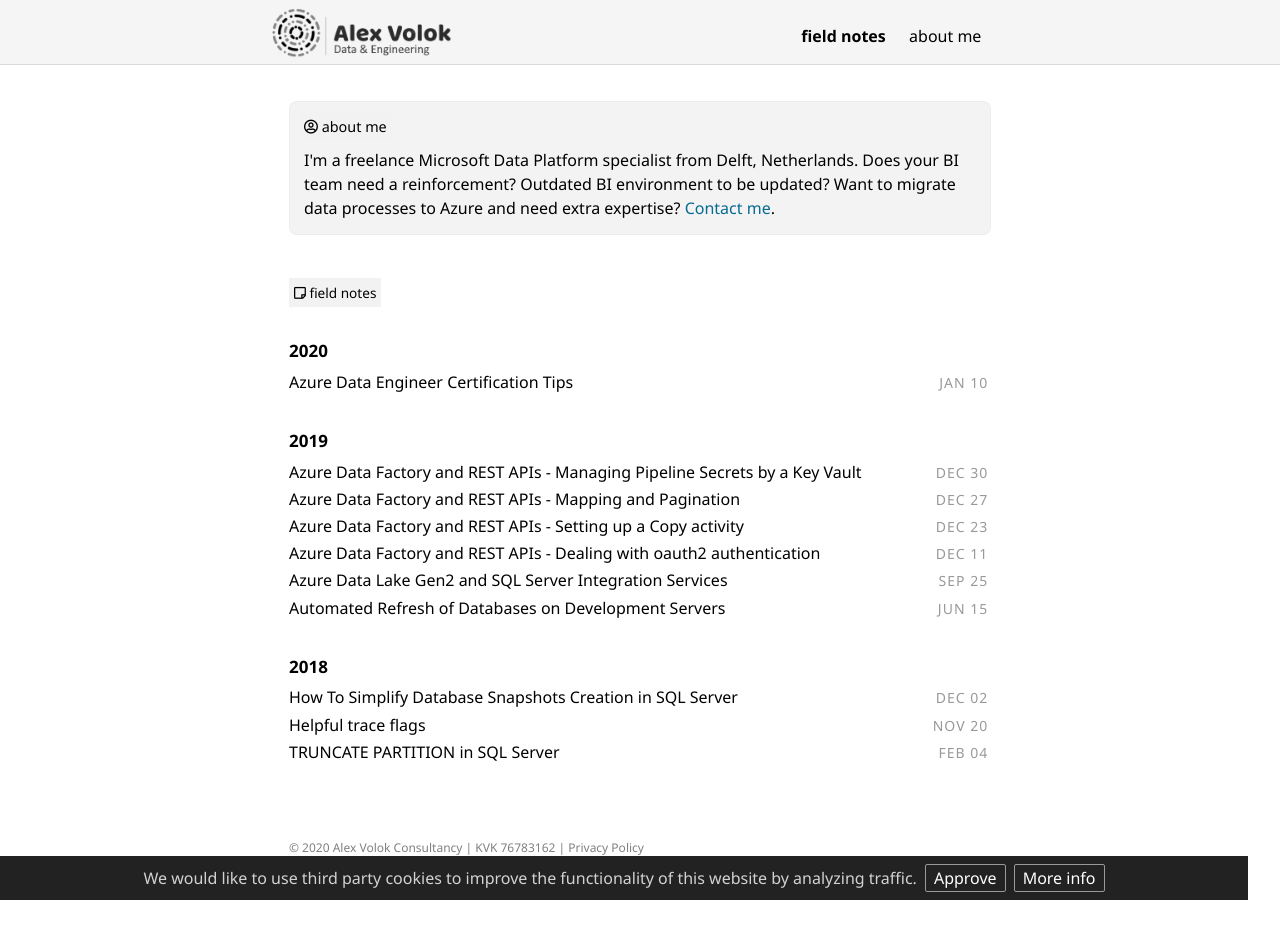
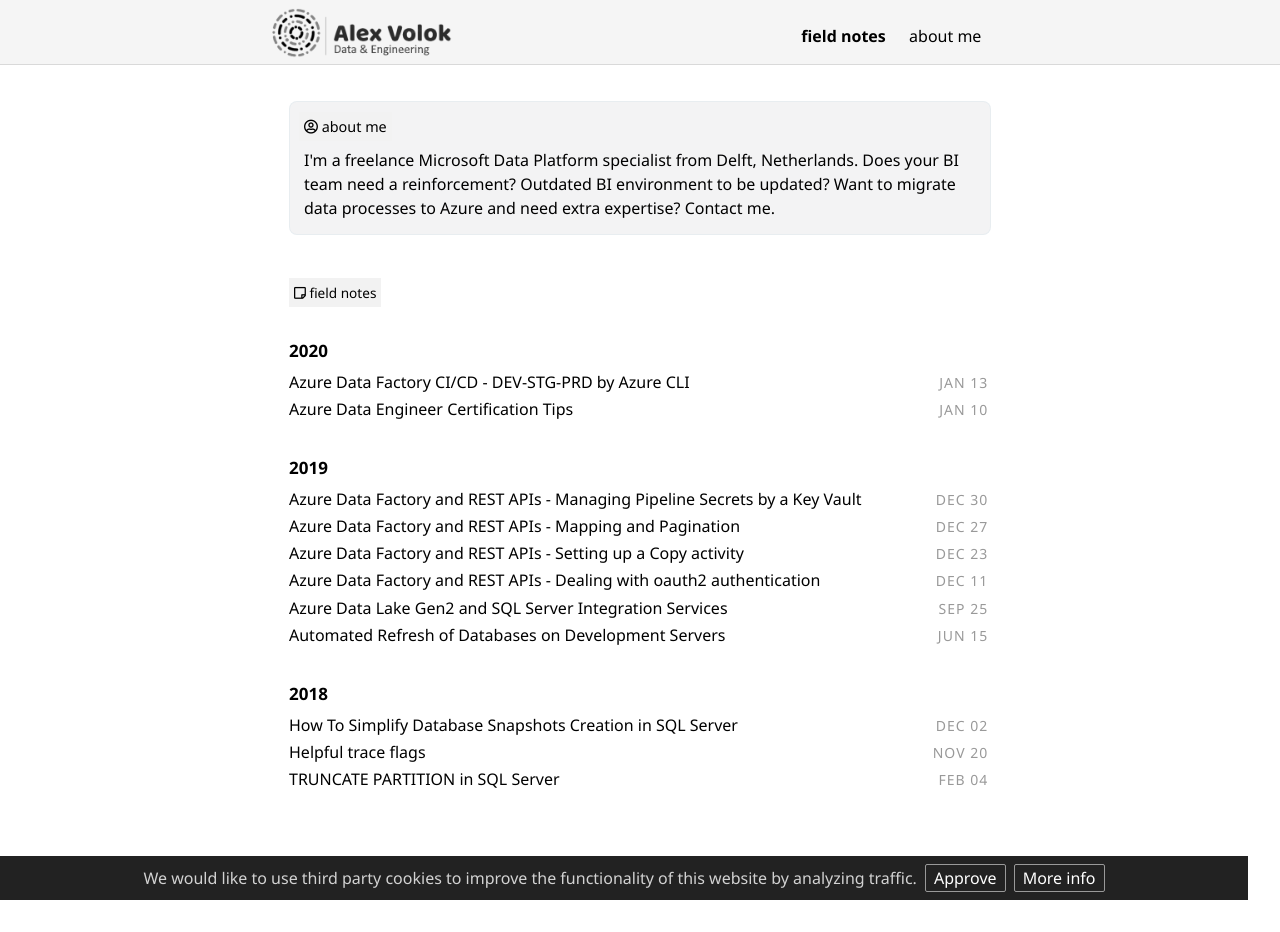
Before and after one commit to alexvolok/alexvolok.github.io, a Jekyll site: the page built from index2.html, in a window 1280 px wide. Built offline with Jekyll 4.4.1, drawn with Linux system fonts in a browser that asks for light colours; some web fonts are replaced; before the commit the page ends 905 px from its top, so only the background shows below that; part of the change alters nothing that is shown.

```diff
--- a/_includes/intro.html
+++ b/_includes/intro.html
@@ -6,7 +6,7 @@
 </span>
 </p>
 I'm a freelance Microsoft Data Platform specialist from Delft, Netherlands.
-Does your BI team need a reinforcement? Outdated BI environment to be updated? Want to migrate data processes to Azure and need extra expertise? <a style="color: #076a90;" href="/about#contact">Contact me</a>.
+Does your BI team need a reinforcement? Outdated BI environment to be updated? Want to migrate data processes to Azure and need extra expertise? <a href="/about#contact">Contact me</a>.
 <!-- <br />
 
 <a href="/about" style="font-size: small;"><div style="padding-top: 10px;"><i class="far fa-arrow-alt-circle-right"></i> contact me</div></a> -->
--- /dev/null
+++ b/_posts/2020-01-13-adf-devops-generate-az-cli.md
@@ -0,0 +1,78 @@
+---
+layout: post
+title: Azure Data Factory CI/CD - DEV-STG-PRD by Azure CLI
+description: Azure Data Engineer Certification Tips
+comments: true
+keywords: Azure Data Engineer Certification Tips
+tags: [Azure]
+category: Dev
+published: true
+---
+
+
+Recently I passed exams related to such certification and since then there is a flow of related but often-repeated questions. Over time, they are crystallized into a post in QA format, which hopefully can be helpful for someone who wants to pass this Microsoft certification. So, the questions are:
+
+
+#### What kind of questions can I expect in the exams?
+
+The Azure Data Engineer certification, in a contrast to SQL Server related exams, is less technical and more about understanding concepts of various services, their weak and strong sides and at what circumstances and for what requirements those services can be applied.
+
+Obviously, because of the signed NDA, I cannot disclose real questions. However, as was being said, the main subject of exams is to ensure that the candidate understands not just services, but how they must be used, so he has a clear idea what is the difference in:
+
+ -	Various Databricks node types and tiers
+ -	Five different Cosmos DB APIs
+ -	Azure Streaming Analytics windowing functions
+ -	etc etc
+
+I suggest to watch two related MS Ignite sessions:
+
+ - [Exam Prep DP-200: Implementing an Azure Data Solution](https://myignite.techcommunity.microsoft.com/sessions/82936?source=sessions){:target="_blank"}
+
+ - [Exam Prep DP-201: Designing an Azure Data Solution](https://myignite.techcommunity.microsoft.com/sessions/80164?source=sessions){:target="_blank"}
+
+These sessions are led by Microsoft Certified Trainers (MCT), experienced in delivering content on these topics. The videos will not give the knowledge to pass exams, however, they will give a clear explanation about exams, the format, the expectations and strategies to prepare.
+
+#### What training materials have you used?
+
+Unfortunately, there is no self-training guide in the form of the book available yet for any of the exams.
+
+As an alternative, Microsoft offers a set of free online courses on their new learning platform: [Microsoft Learn](https://docs.microsoft.com/en-us/learn){:target="_blank"} which consists of modules:
+
+ -	Azure for the Data Engineer
+ -	Store data in Azure
+ -	Work with relational data in Azure
+ -	Work with NoSQL data in Azure Cosmos DB
+ -	Large-Scale Data Processing with Azure Data Lake Storage Gen2
+ -	Implement a Data Streaming Solution with Azure Streaming Analytics
+ -	Implement a Data Warehouse with Azure SQL Data Warehouse
+ -	Perform data engineering with Azure Databricks
+ -	Extract knowledge and insights from your data with Azure Databricks
+
+The learning roadmap has another visual appearance: [Learning path for Azure Data Engineer](https://query.prod.cms.rt.microsoft.com/cms/api/am/binary/RWuAzL){:target="_blank"}
+
+An example of a fraction of the free online content, available at a learning portal:
+
+<img src="/assets/images/posts/azure-data-engineer-cert/example_online.png" alt="the roadmap" />
+
+The completion of the roadmap takes around 40-60 hours. It pays off because the set of modules covers nearly all topics touched by exams.
+These free online courses were also my main training material.
+
+Worth to mention a free to join Microsoft program: [Visual Studio Dev Essentials](https://visualstudio.microsoft.com/dev-essentials/){:target="_blank"}. It unlocks temporary access to free azure services and training resources like a **Pluralsight** and **LinkedIn Learning**, which can also be helpful during the training phase.
+
+And of course, there is also an option of paid instructor-led courses via the network of learning partners:
+ -	Course DP-200T01-A: Implementing an Azure Data Solution
+ -	Course DP-201T01-A: Designing an Azure Data Solution
+
+#### Was it “easy to get” certification?
+
+This answer is going to be very subjective, but I have to say – *“No, the two required exams are not something that you can go and pass blindly, without a preparation”*. Even if you work with all involved technologies and Azure services during the last couple of years there is still a chance that some annoying questions will appear about services that are not yet in your toolbox.
+
+Just to recall, 700 is a passing score. After months of training, I was attending exams full of confidence. To my surprise, I received 712 points on one of the exams. Of course, I was glad to receive a congratulations message on a Prometric screen, but my failure was a very close call.
+
+
+
+#### Final words
+
+I hope that answers on those three questions and the referenced content gives an understanding of the certification and will help to prepare for exams and pass them from a first try.
+
+Many thanks for reading.
```
